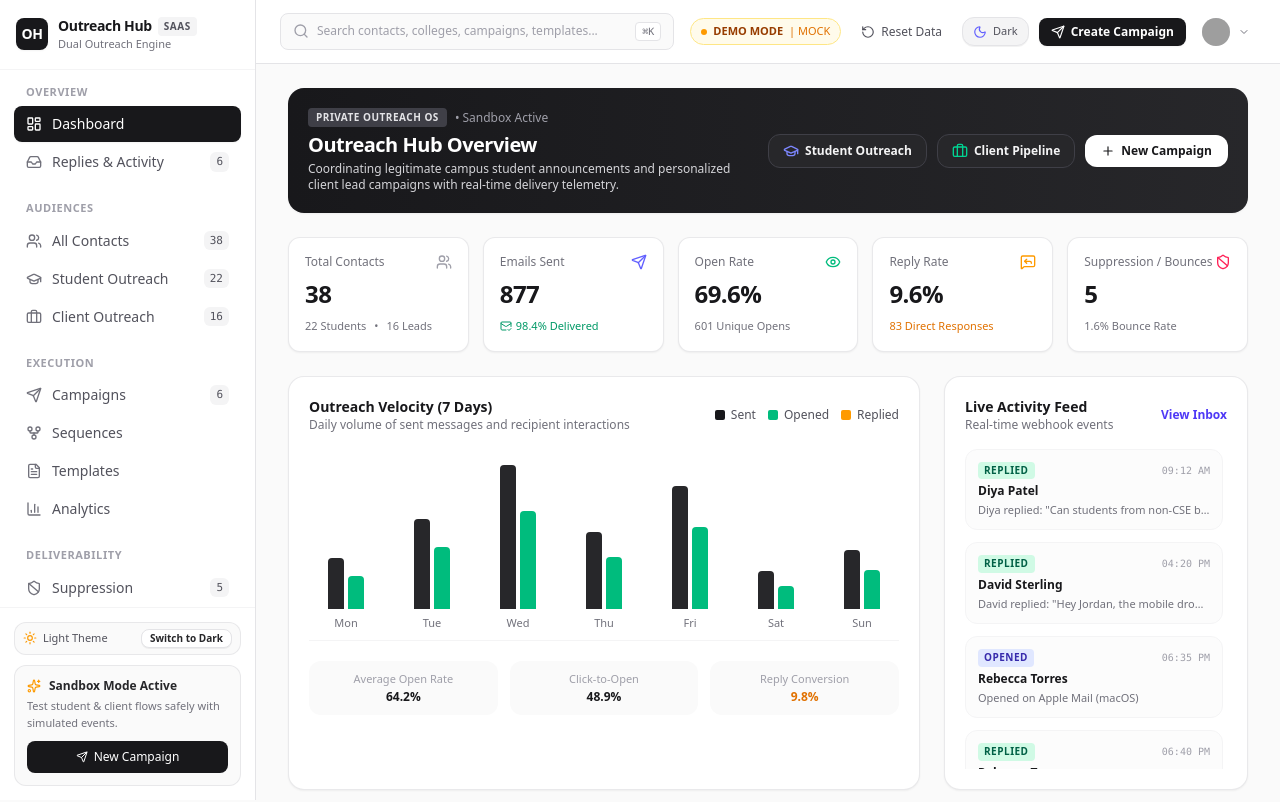
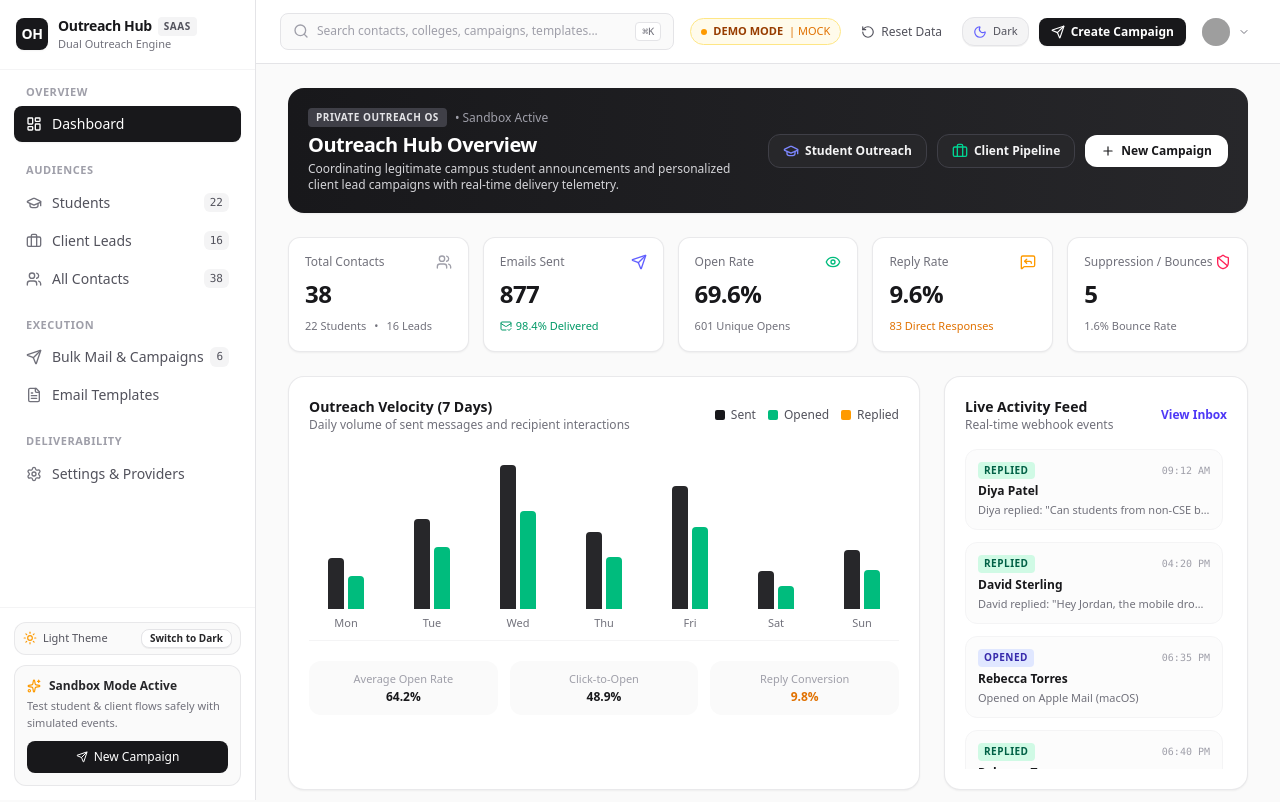
Before and after one commit to kalyan-dasari/Outreach-Hub, a React (Vite) app: page / in a window 1280 px wide. Shown: the top 802 px of the page. Built offline with nearby package versions, Linux system fonts and the light colour scheme; grey boxes are pictures that could not be loaded.

Commit message:
feat: add Sidebar component with navigation and mobile support

```diff
--- a/src/components/Sidebar.tsx
+++ b/src/components/Sidebar.tsx
@@ -60,25 +60,21 @@ export const Sidebar: React.FC<SidebarProps> = ({
 }) => {
   const mainNav = [
     { id: 'dashboard', label: 'Dashboard', icon: LayoutDashboard },
-    { id: 'inbox', label: 'Replies & Activity', icon: Inbox, badge: counts.replies },
   ];
 
   const audienceNav = [
+    { id: 'students', label: 'Students', icon: GraduationCap, badge: counts.students },
+    { id: 'clients', label: 'Client Leads', icon: Briefcase, badge: counts.clients },
     { id: 'contacts', label: 'All Contacts', icon: Users, badge: counts.contacts },
-    { id: 'students', label: 'Student Outreach', icon: GraduationCap, badge: counts.students },
-    { id: 'clients', label: 'Client Outreach', icon: Briefcase, badge: counts.clients },
   ];
 
   const campaignNav = [
-    { id: 'campaigns', label: 'Campaigns', icon: Send, badge: counts.campaigns },
-    { id: 'sequences', label: 'Sequences', icon: GitFork },
-    { id: 'templates', label: 'Templates', icon: FileText },
-    { id: 'analytics', label: 'Analytics', icon: BarChart3 },
+    { id: 'campaigns', label: 'Bulk Mail & Campaigns', icon: Send, badge: counts.campaigns },
+    { id: 'templates', label: 'Email Templates', icon: FileText },
   ];
 
   const configNav = [
-    { id: 'suppression', label: 'Suppression', icon: ShieldBan, badge: counts.suppression },
-    { id: 'settings', label: 'Settings', icon: Settings },
+    { id: 'settings', label: 'Settings & Providers', icon: Settings },
   ];
 
   const renderNavGroup = (title: string, items: Array<{ id: string; label: string; icon: any; badge?: number }>) => (
```
